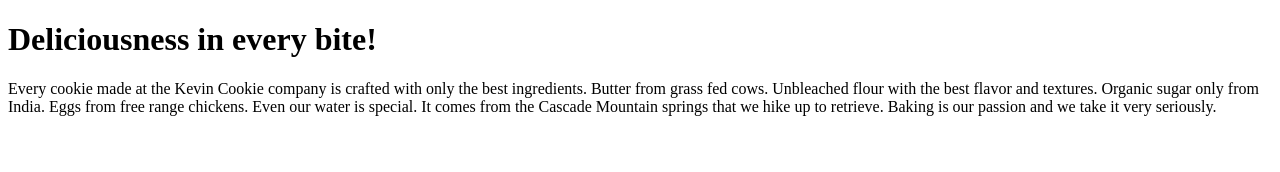
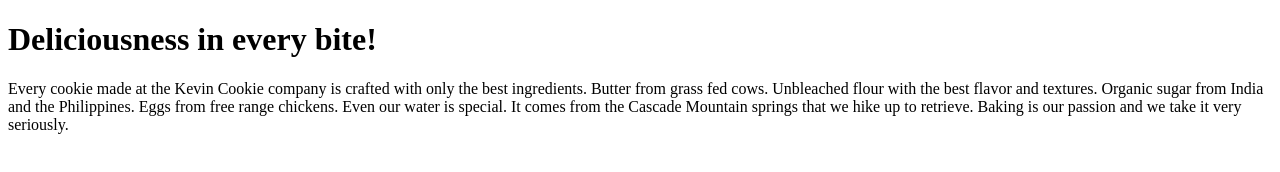
Before and after one commit to ProductieHT/kevincookiecompany.com, a plain HTML site: page index.htm in a window 1280 px wide. Drawn offline with Linux system fonts and the light colour scheme.

Commit message:
Update index.htm

```diff
--- a/index.htm
+++ b/index.htm
@@ -4,7 +4,7 @@
 
 <h1>Deliciousness in every bite!</h1>
 
-<p>Every cookie made at the Kevin Cookie company is crafted with only the best ingredients. Butter from grass fed cows. Unbleached flour with the best flavor and textures. Organic sugar only from India. Eggs from free range chickens. Even our water is special. It comes from the Cascade Mountain springs that we hike up to retrieve. Baking is our passion and we take it very seriously.</p>
+<p>Every cookie made at the Kevin Cookie company is crafted with only the best ingredients. Butter from grass fed cows. Unbleached flour with the best flavor and textures. Organic sugar from India and the Philippines. Eggs from free range chickens. Even our water is special. It comes from the Cascade Mountain springs that we hike up to retrieve. Baking is our passion and we take it very seriously.</p>
 
 
 </body>
```
